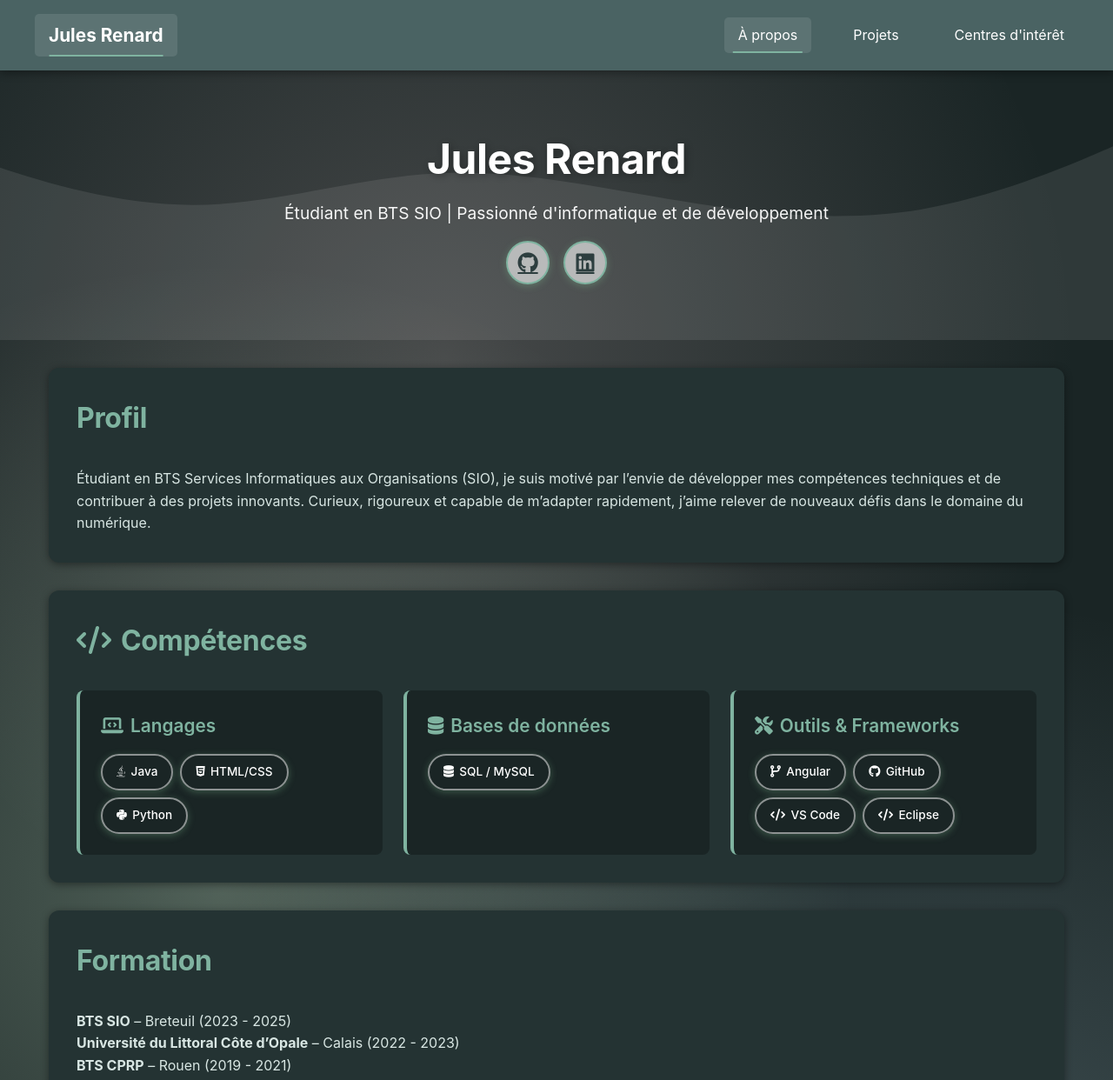
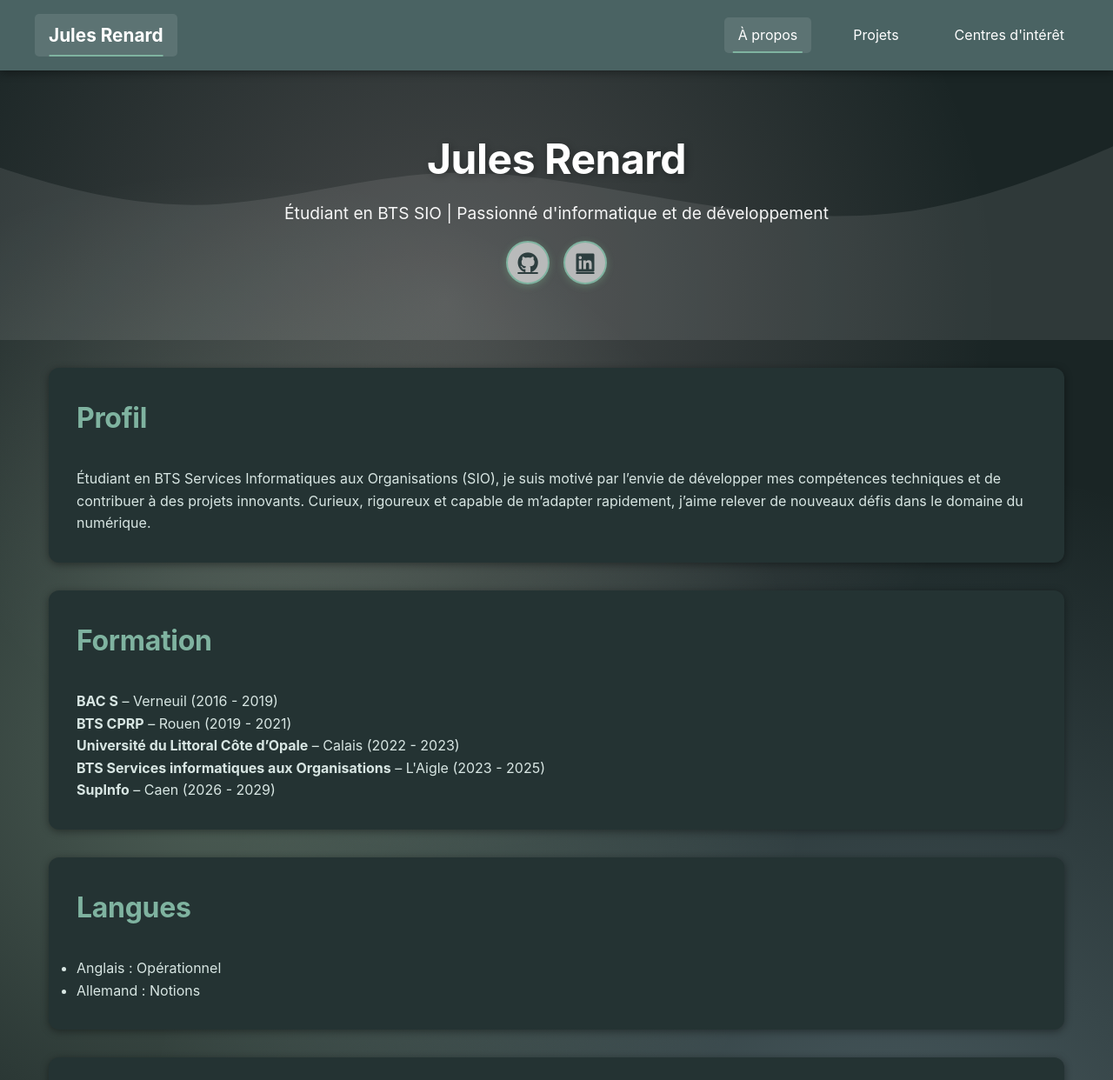
Before and after one commit to AmberFox12/JulesRenardPortfolio.github.io, a plain HTML site: page index.html in a window 1280 px wide. Shown: the top 1242 px of the page at 87% size. Drawn offline with Linux system fonts and the light colour scheme.

Commit message:
des trucs

```diff
--- a/index.html
+++ b/index.html
@@ -58,42 +58,13 @@
       </p>
     </section>
 
-    <section class="skills-section">
-      <h2><i class="fas fa-code"></i> Compétences</h2>
-      <div class="skills-grid">
-        <div class="skill-category">
-          <h3><i class="fas fa-laptop-code"></i> Langages</h3>
-          <div class="skill-tags">
-            <span class="tag"><i class="fab fa-java"></i> Java</span>
-            <span class="tag"><i class="fab fa-html5"></i> HTML/CSS</span>
-            <span class="tag"><i class="fab fa-python"></i> Python</span>
-          </div>
-        </div>
-
-        <div class="skill-category">
-          <h3><i class="fas fa-database"></i> Bases de données</h3>
-          <div class="skill-tags">
-            <span class="tag"><i class="fas fa-database"></i> SQL / MySQL</span>
-          </div>
-        </div>
-
-        <div class="skill-category">
-          <h3><i class="fas fa-tools"></i> Outils & Frameworks</h3>
-          <div class="skill-tags">
-            <span class="tag"><i class="fas fa-code-branch"></i> Angular</span>
-            <span class="tag"><i class="fab fa-github"></i> GitHub</span>
-            <span class="tag"><i class="fas fa-code"></i> VS Code</span>
-            <span class="tag"><i class="fas fa-code"></i> Eclipse</span>
-          </div>
-        </div>
-      </div>
-    </section>
-
     <section>
       <h2>Formation</h2>
-      <p><strong>BTS SIO</strong> – Breteuil (2023 - 2025)</p>
+      <p><strong>BAC S</strong> – Verneuil (2016 - 2019)</p>
+      <p><strong>BTS CPRP</strong> – Rouen (2019 - 2021)</p>
       <p><strong>Université du Littoral Côte d’Opale</strong> – Calais (2022 - 2023)</p>
-      <p><strong>BTS CPRP</strong> – Rouen (2019 - 2021)</p>
+      <p><strong>BTS Services informatiques aux Organisations</strong> – L'Aigle (2023 - 2025)</p>
+      <p><strong>SupInfo</strong> – Caen (2026 - 2029)</p>
     </section>
 
     <section>
```
Also changed, not shown: interets.html (+0 -28 lines), projets.html (+10 -7 lines), images/MCD_RFTG.png (added), images/SchémaArchitecture_RFTG_JRE_11092025.drawio.png (added).
